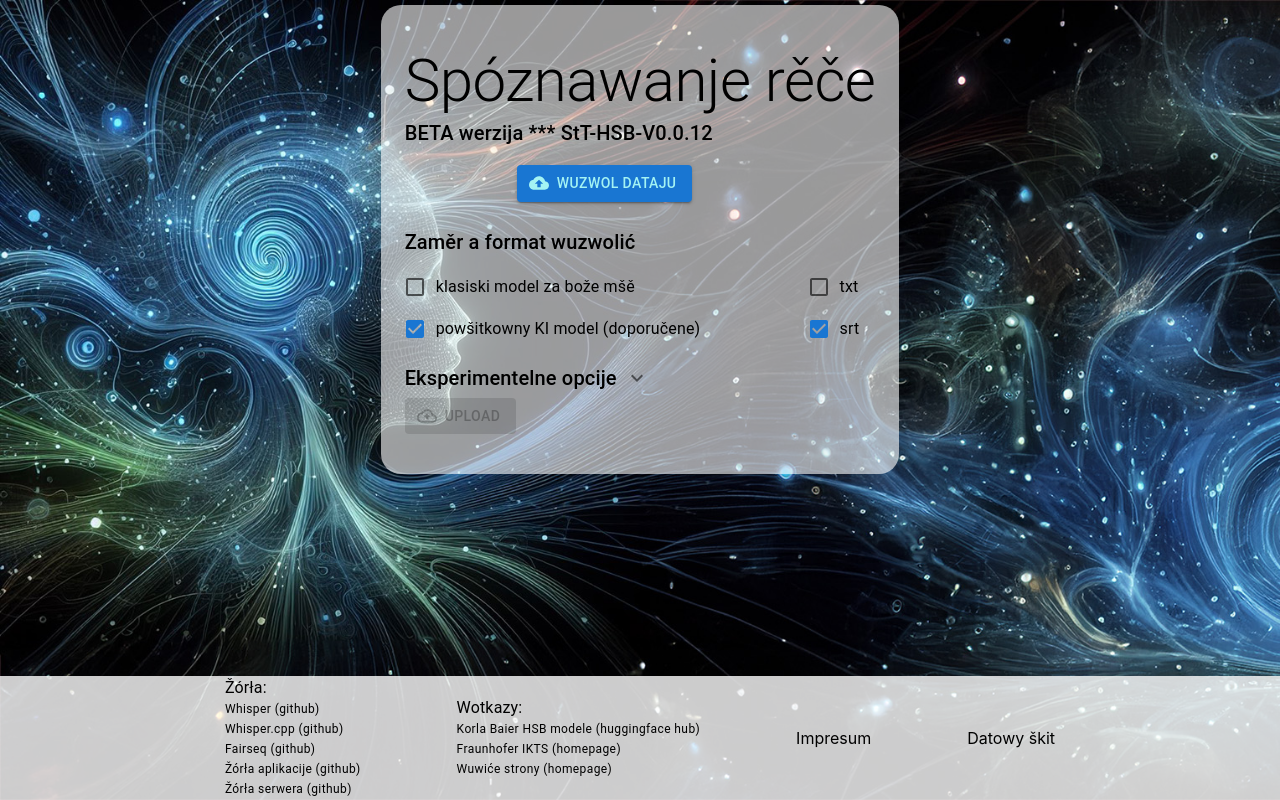
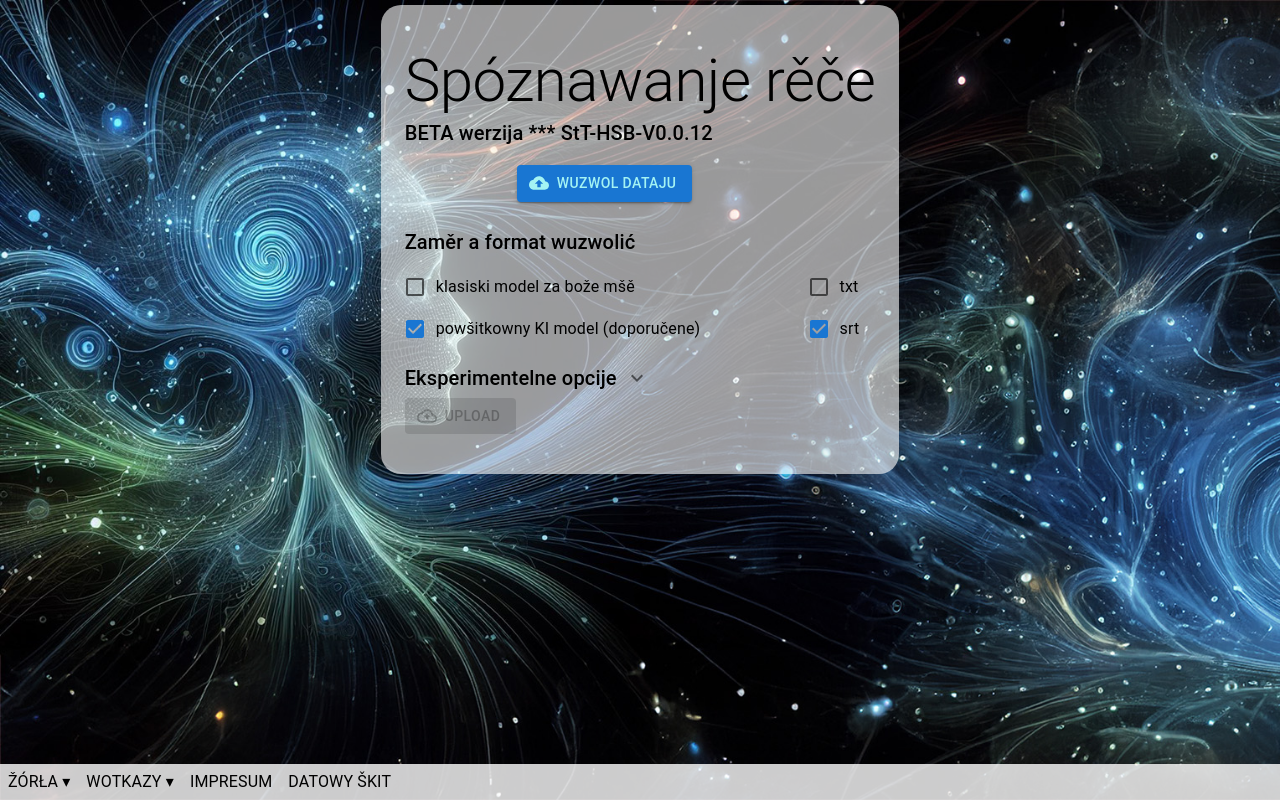
Before and after one commit to fscholze/uploader-recny-model, a React (Create React App) app: page / in a window 1280 px wide. Built offline with nearby package versions, Linux system fonts and the light colour scheme.

Commit message:
Make footer a bit nicer for mobile

```diff
--- a/src/components/footer.tsx
+++ b/src/components/footer.tsx
@@ -1,9 +1,33 @@
-import { Box, Link, Stack, Typography } from '@mui/material'
-import { FC } from 'react'
+import { Box, Button, Link, Menu, MenuItem, Typography } from '@mui/material'
+import React, { FC } from 'react'
 import { FOOTER_HEIGHT } from '../types/constants'
 import { ROUTES } from '../routes/default'
 
-export const Footer: FC<{}> = () => (
+export const Footer: FC<{}> = () => {
+  const [anchorElZorla, setAnchorElZorla] = React.useState<null | HTMLElement>(null)
+  const [anchorElWotkazy, setAnchorElWotkazy] = React.useState<null | HTMLElement>(null)
+  const openZorla = Boolean(anchorElZorla)
+  const openWotkazy = Boolean(anchorElWotkazy)
+  const handleClickZorla = (event: React.MouseEvent<HTMLButtonElement>) => {
+    setAnchorElZorla(event.currentTarget)
+  }
+  const handleClickWotkazy = (event: React.MouseEvent<HTMLButtonElement>) => {
+    setAnchorElWotkazy(event.currentTarget)
+  }
+  const handleClose = () => {
+    setAnchorElZorla(null)
+    setAnchorElWotkazy(null)
+  }
+
+  const getMenuPoint = (text: string, link: string) => (
+    <MenuItem onClick={handleClose}>
+      <Link href={link} target='_blank' rel='noopener' color='inherit' underline='hover'>
+        <Typography variant='caption'>{text}</Typography>
+      </Link>
+    </MenuItem>
+  )
+
+  return (
     <Box
       sx={{
         backgroundColor: 'rgba(255,255,255,0.8)',
@@ -11,125 +35,67 @@ export const Footer: FC<{}> = () => (
         position: 'absolute',
         left: 0,
         bottom: 0,
-      FOOTER_HEIGHT: FOOTER_HEIGHT
+        FOOTER_HEIGHT: FOOTER_HEIGHT,
+        flexDirection: 'row'
       }}
     >
-    <Stack direction='row' spacing={12} justifyContent='center' alignItems='center'>
-      <div>
-        <Typography variant='body1'>Žórła:</Typography>
-        <Stack direction='column'>
-          <Typography variant='caption'>
-            Whisper{' '}
-            <Link
-              href='https://github.com/openai/whisper'
-              target='_blank'
-              rel='noopener'
-              color='inherit'
-              underline='hover'
-            >
-              (github)
+      <Button sx={{ color: 'black' }} onClick={handleClickZorla}>
+        <Typography variant='body1'>Žórła ▾</Typography>
+      </Button>
+      <Button sx={{ color: 'black' }} onClick={handleClickWotkazy}>
+        <Typography variant='body1'>Wotkazy ▾</Typography>
+      </Button>
+      <Link href={ROUTES.imprint} color='inherit' underline='hover'>
+        <Button sx={{ color: 'black' }}>
+          <Typography variant='body1'>Impresum</Typography>
+        </Button>
       </Link>
-          </Typography>
-          <Typography variant='caption'>
-            Whisper.cpp{' '}
-            <Link
-              href='https://github.com/ggerganov/whisper.cpp'
-              target='_blank'
-              rel='noopener'
-              color='inherit'
-              underline='hover'
-            >
-              (github)
-            </Link>
-          </Typography>
-          <Typography variant='caption'>
-            Fairseq{' '}
-            <Link
-              href='https://github.com/facebookresearch/fairseq'
-              target='_blank'
-              rel='noopener'
-              color='inherit'
-              underline='hover'
-            >
-              (github)
-            </Link>
-          </Typography>
-          <Typography variant='caption'>
-            Žórła aplikacije{' '}
-            <Link
-              href='https://github.com/ZalozbaDev/uploader-recny-model/'
-              target='_blank'
-              rel='noopener'
-              color='inherit'
-              underline='hover'
-            >
-              (github)
-            </Link>
-          </Typography>
-          <Typography variant='caption'>
-            Žórła serwera{' '}
-            <Link
-              href='https://github.com/ZalozbaDev/uploader-recny-model-server/'
-              target='_blank'
-              rel='noopener'
-              color='inherit'
-              underline='hover'
-            >
-              (github)
-            </Link>
-          </Typography>
-        </Stack>
-      </div>
-
-      <div>
-        <Typography variant='body1'>Wotkazy:</Typography>
-        <Stack direction='column'>
-          <Typography variant='caption'>
-            Korla Baier HSB modele{' '}
-            <Link
-              href='https://huggingface.co/spaces/Korla/hsb_stt_demo/tree/main'
-              target='_blank'
-              rel='noopener'
-              color='inherit'
-              underline='hover'
-            >
-              (huggingface hub)
-            </Link>
-          </Typography>
-          <Typography variant='caption'>
-            Fraunhofer IKTS{' '}
-            <Link
-              href='https://www.ikts.fraunhofer.de/de/industrieloesungen/akustische_diagnostik/bio_sprachsignale.html'
-              target='_blank'
-              rel='noopener'
-              color='inherit'
-              underline='hover'
-            >
-              (homepage)
-            </Link>
-          </Typography>
-          <Typography variant='caption'>
-            Wuwiće strony{' '}
-            <Link
-              href='https://fs-coding.com/'
-              target='_blank'
-              rel='noopener'
-              color='inherit'
-              underline='hover'
-            >
-              (homepage)
-            </Link>
-          </Typography>
-        </Stack>
-      </div>
-
-      <Link href={ROUTES.imprint} color='inherit' underline='hover'>
-        Impresum
+      <Link href={ROUTES['datowy-skit']} color='inherit' underline='hover'>
+        <Button sx={{ color: 'black' }}>
+          <Typography variant='body1'>Datowy škit</Typography>
+        </Button>
       </Link>
 
-      <Link href={ROUTES['datowy-skit']} color='inherit' underline='hover'>
-        Datowy škit
-      </Link>
-    </Stack>
+      <Menu
+        id='basic-menu'
+        anchorEl={anchorElWotkazy}
+        open={openWotkazy}
+        onClose={handleClose}
+        MenuListProps={{
+          'aria-labelledby': 'basic-button'
+        }}
+      >
+        {getMenuPoint(
+          'Korla Baier HSB modele (huggingface hub)',
+          'https://huggingface.co/spaces/Korla/hsb_stt_demo/tree/main'
+        )}
+        {getMenuPoint(
+          'Fraunhofer IKTS (homepage)',
+          'https://www.ikts.fraunhofer.de/de/industrieloesungen/akustische_diagnostik/bio_sprachsignale.html'
+        )}
+        {getMenuPoint('Wuwiće strony (homepage)', 'https://fs-coding.com')}
+      </Menu>
+      <Menu
+        id='basic-menu'
+        anchorEl={anchorElZorla}
+        open={openZorla}
+        onClose={handleClose}
+        MenuListProps={{
+          'aria-labelledby': 'basic-button'
+        }}
+      >
+        {getMenuPoint('Whisper (github)', 'https://github.com/openai/whisper')}
+        {getMenuPoint('Whisper.cpp (github)', 'https://github.com/ggerganov/whisper.cpp')}
+        {getMenuPoint('Fairseq (github)', 'http://github.com/facebookresearch/fairseq')}
+        {getMenuPoint(
+          'Žórła aplikacije (github)',
+          'https://github.com/ZalozbaDev/uploader-recny-model/'
+        )}
+        {getMenuPoint(
+          'Žórła servera (github)',
+          'https://github.com/ZalozbaDev/uploader-recny-model-server/'
+        )}
+      </Menu>
     </Box>
   )
+}
```
Lines whose indentation alone changed are shown as unchanged.
